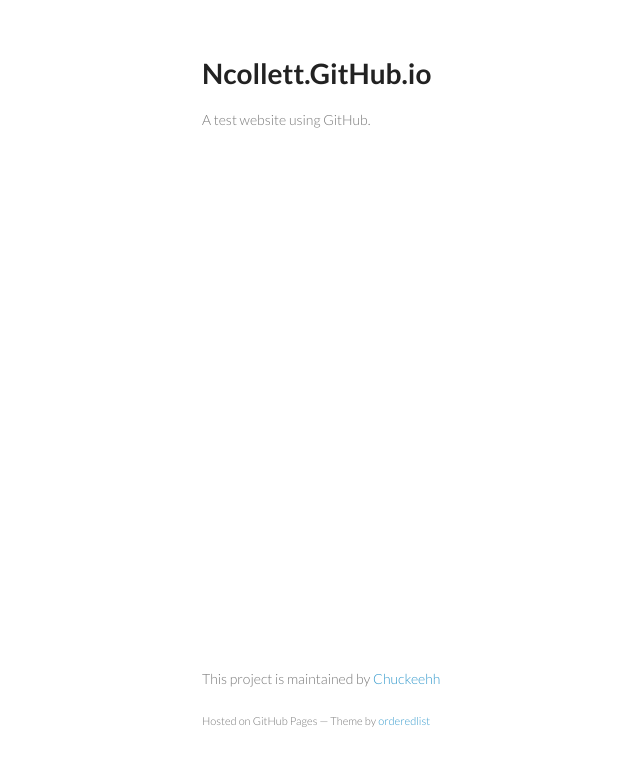
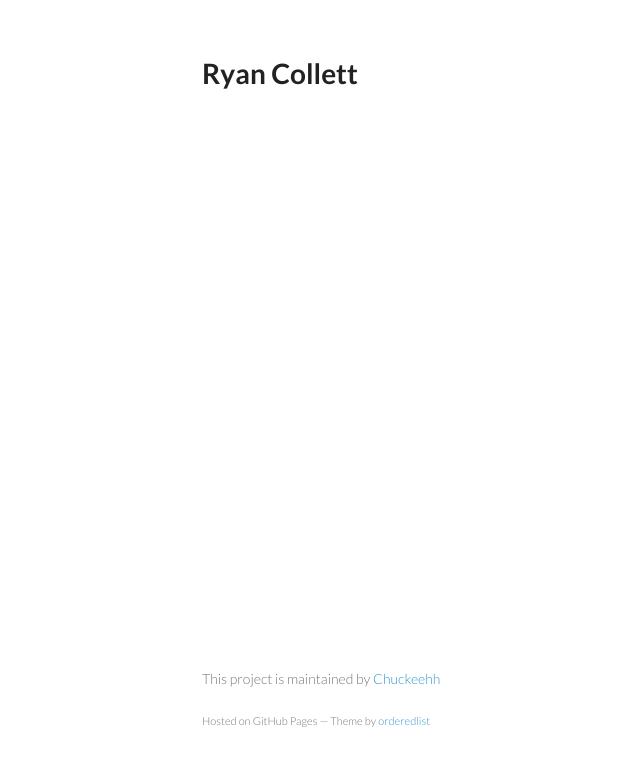
Before and after one commit to Chuckeehh/ncollett, a plain HTML site: page index.html in a window 1280 px wide. Shown: the whole page, without its empty margins (8-648 px from the left). Drawn offline with Linux system fonts and the light colour scheme.

Commit message:
Update index.html

```diff
--- a/index.html
+++ b/index.html
@@ -15,8 +15,8 @@
   <body>
     <div class="wrapper">
       <header>
-        <h1>Ncollett.GitHub.io</h1>
-        <p>A test website using GitHub.</p>
+        <h1>Ryan Collett</h1>
+
 
 
       </header>
```
